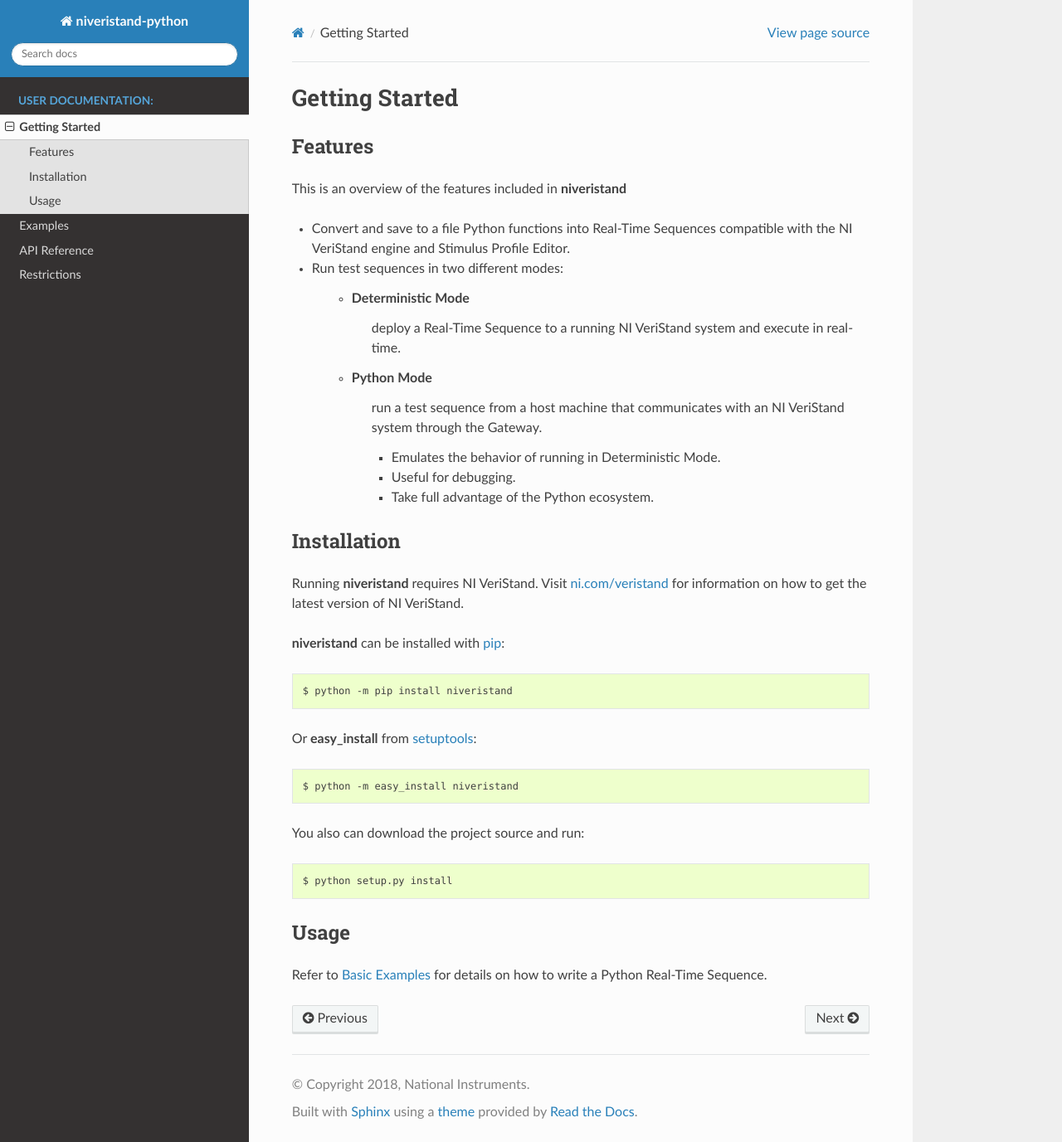
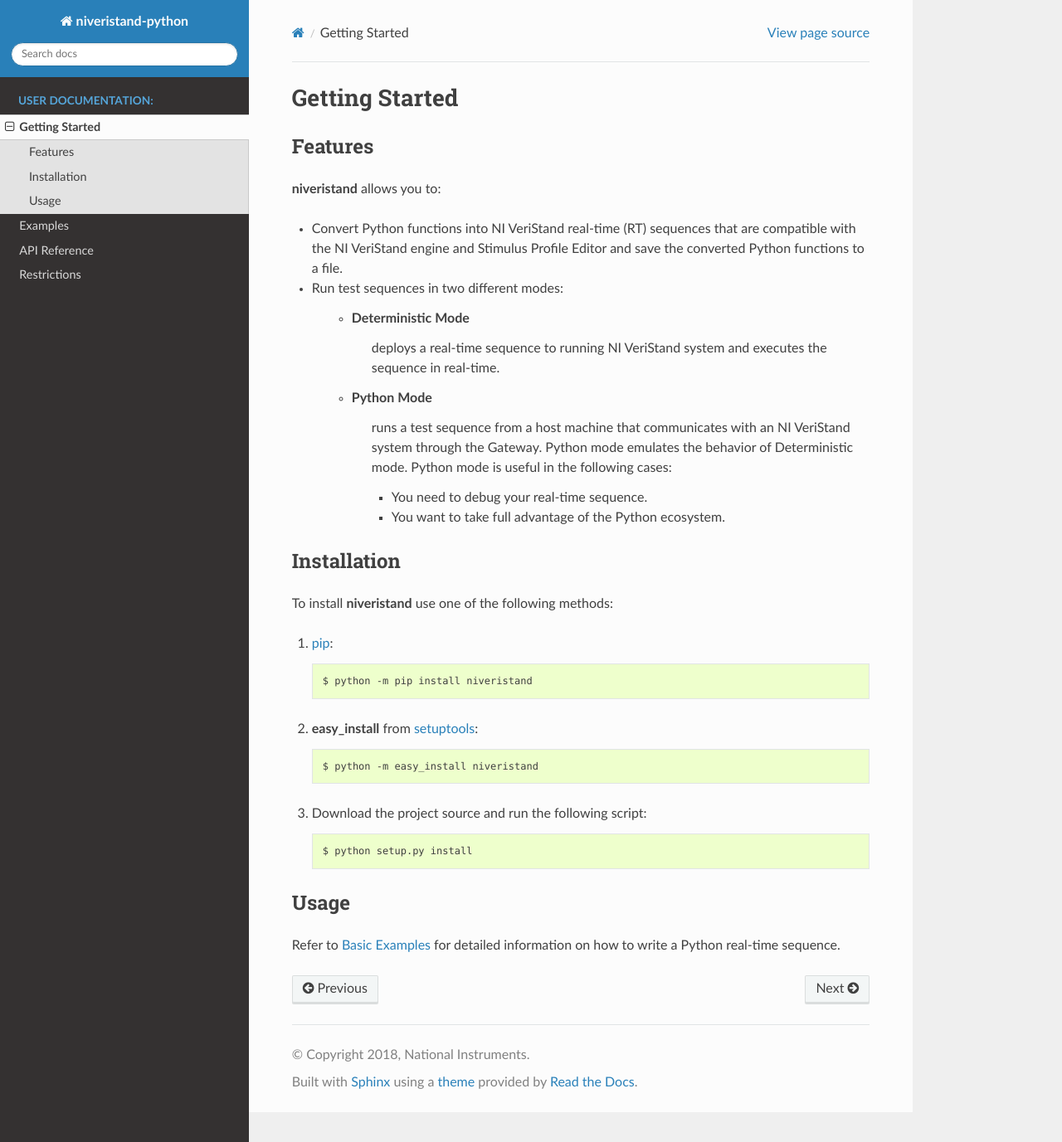
Before and after one commit to ni/niveristand-python, a Sphinx documentation site: the page built from docs/getting_started.rst, in a window 1280 px wide and 1377 px high. Shown: the whole window at 83% size. Built offline with Sphinx 7.4.7 and the Read the Docs theme 2.0.0, drawn with Linux system fonts in a browser that asks for light colours.

Commit message:
Merged PR 155: Implement tech writer feedback

```diff
--- a/README.rst
+++ b/README.rst
@@ -7,46 +7,39 @@
 
 About
 =====
-The **niveristand** package contains an API (Application Programming Interface)
-for interacting with NI VeriStand systems. The package is implemented in Python.
-This package was created and is supported by NI.
+The **niveristand** package contains an API (Application Programming Interface) that interacts with NI VeriStand systems.
+It is implemented in Python. NI created and supports this package.
 
-**niveristand** |version| supports the following versions of NI VeriStand:
+Requirements
+============
+**niveristand** |version| has the following requirements:
 
-- NI VeriStand 2017
-- NI VeriStand 2018
-
-The **niveristand** package requires installation of NI VeriStand on the system running the python code.
-
-**niveristand** supports only the Windows operating system.
-
-**niveristand** supports CPython 2.7 and 3.5+.
+* NI VeriStand 2018 running on the same system as the python code.
+* 64-bit version of Windows 10/8.1/7
+* CPython 2.7 or 3.5+
 
 .. _installation_section:
 
 Installation
 ============
-Running **niveristand** requires NI VeriStand. Visit `ni.com/veristand <http://www.ni.com/veristand/>`_ for information on how to get the latest version of NI VeriStand.
 
-**niveristand** can be installed with `pip <http://pypi.python.org/pypi/pip>`_::
+To install **niveristand** use one of the following methods:
 
-  $ python -m pip install niveristand
+1. `pip <http://pypi.python.org/pypi/pip>`_::
 
-Or **easy_install** from
-`setuptools <http://pypi.python.org/pypi/setuptools>`_::
+   $ python -m pip install niveristand
+2. **easy_install** from `setuptools <http://pypi.python.org/pypi/setuptools>`_::
 
-  $ python -m easy_install niveristand
+   $ python -m easy_install niveristand
+3. Download the project source and run the following script::
 
-You also can download the project source and run::
-
-  $ python setup.py install
-
+   $ python setup.py install
 
 .. _usage_section:
 
 Usage
 =====
-Refer to :doc:`basic_examples` for details on how to write a Python Real-Time Sequence.
+Refer to :doc:`basic_examples` for detailed information on how to write a Python real-time sequence.
 
 .. _support_section:
 
@@ -72,7 +65,7 @@
 TODO: Get a real code for the VS docs!
 
 Refer to the `NI VeriStand Help <http://digital.ni.com/express.nsf/bycode/exagg4>`_
-for detailed information on setting up a system and running Real-Time test scenarios.
+for detailed information on setting up a system and running real-time test scenarios.
 
 NI VeriStand Help installs only with the full version of NI VeriStand.
 
--- a/docs/getting_started.rst
+++ b/docs/getting_started.rst
@@ -7,19 +7,19 @@
 Features
 ========
 
-This is an overview of the features included in **niveristand**
+**niveristand** allows you to:
 
-- Convert and save to a file Python functions into Real-Time Sequences compatible with the NI VeriStand engine and Stimulus Profile Editor.
+- Convert Python functions into NI VeriStand real-time (RT) sequences that are compatible with the NI VeriStand engine and Stimulus Profile Editor and save the converted Python functions to a file.
 - Run test sequences in two different modes:
 
    - Deterministic Mode
-      deploy a Real-Time Sequence to a running NI VeriStand system and execute in real-time.
+      deploys a real-time sequence to running NI VeriStand system and executes the sequence in real-time.
    - Python Mode
-      run a test sequence from a host machine that communicates with an NI VeriStand system through the Gateway.
+      runs a test sequence from a host machine that communicates with an NI VeriStand system through the Gateway.
+      Python mode emulates the behavior of Deterministic mode. Python mode is useful in the following cases:
 
-      - Emulates the behavior of running in Deterministic Mode.
-      - Useful for debugging.
-      - Take full advantage of the Python ecosystem.
+      - You need to debug your real-time sequence.
+      - You want to take full advantage of the Python ecosystem.
 
 .. include:: ../README.rst
    :start-after: _installation_section:
```
Also changed, not shown: docs/basic_examples.rst (+7 -8 lines), 4 other files.
